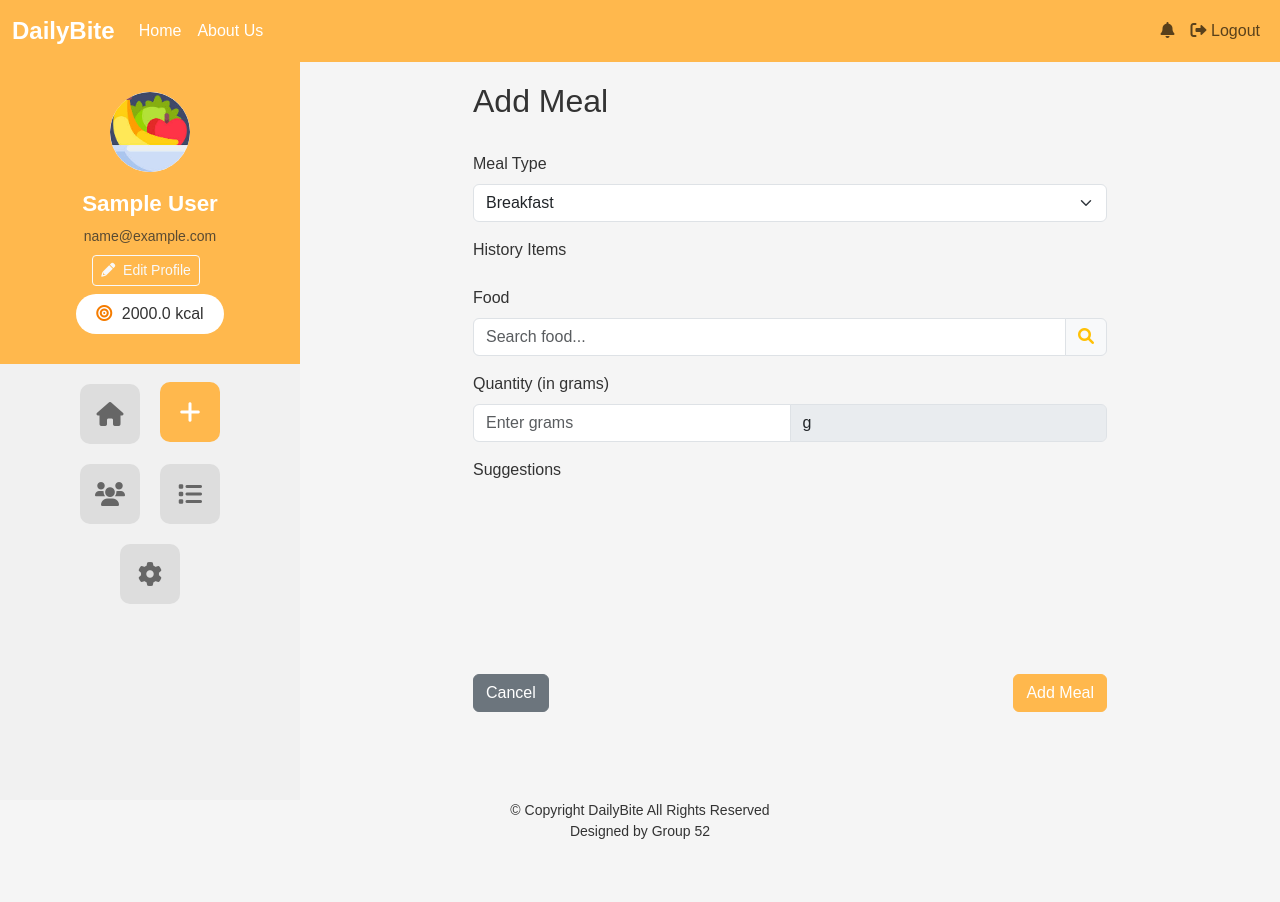
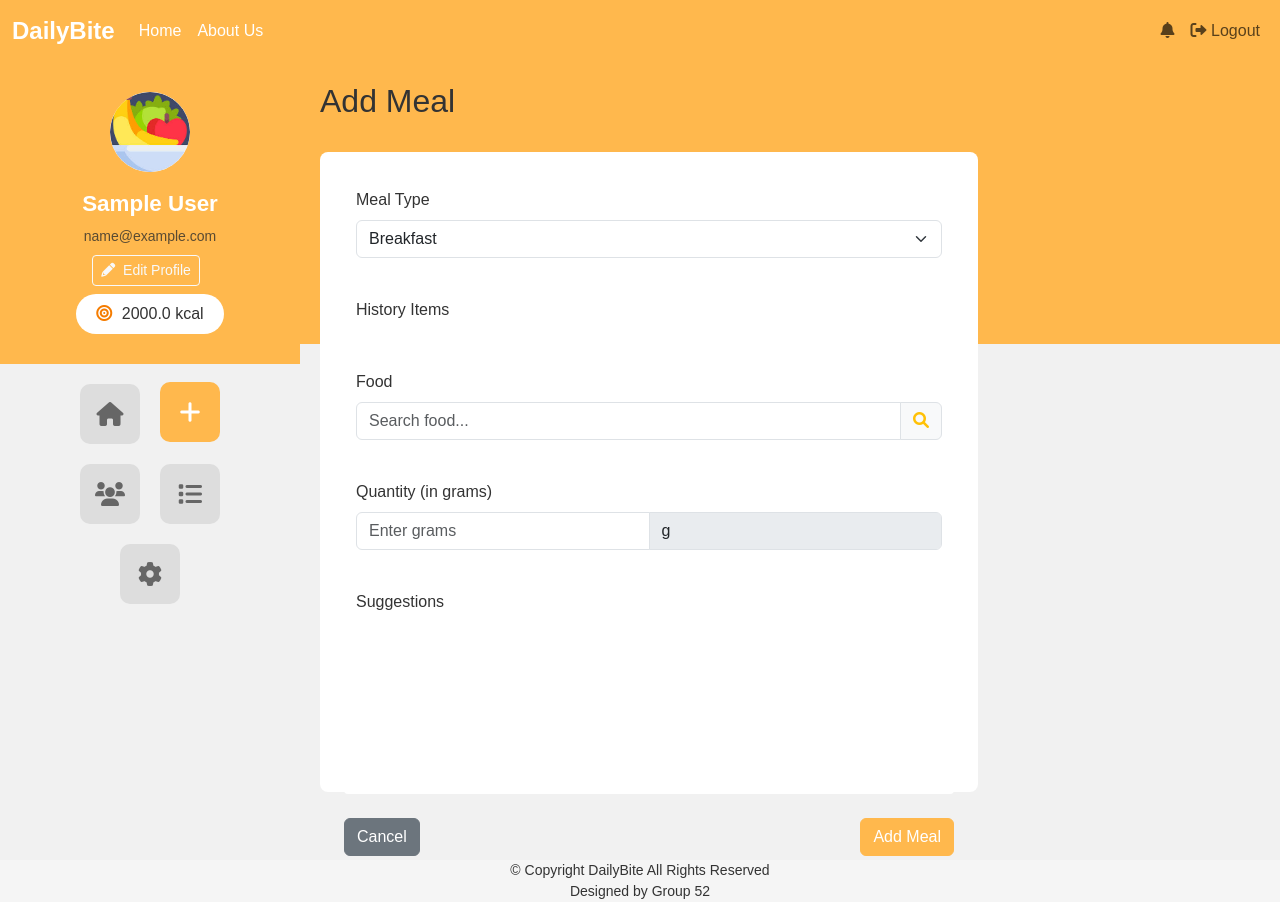
Before and after one commit to ocele/CITS5505, a Flask app: page /addMeal in a window 1280 px wide. Before the commit the page ends 839 px from the top, so only its background shows below. Run offline with Flask 3, Linux system fonts and the light colour scheme; the visitor is signed in with stand-in values (Sample User, id 1); data comes from the database, SQL or seed files in the repository; data that the repository does not hold is empty; some libraries are stand-ins or nearby versions.

Commit message:
adjust the layout of main-content

```diff
--- a/app/static/styleAddMeal.css
+++ b/app/static/styleAddMeal.css
@@ -1,3 +1,10 @@
+.wholeContainer form {
+    background: #fff;
+    padding: 1.5rem;
+    border-radius: 8px;
+    height: 80vh;
+
+}
 .scrollable {
     overflow: auto;
     height: 10rem;
@@ -7,8 +14,11 @@
     width: 70%;
 }
 
-h2 {
+.wholeContainer > h2 {
     margin-bottom: 2rem ;
+    background: transparent;
+    display: inline-block;
+
 }
 
 .suggestions, .suggestion {
@@ -23,3 +33,9 @@ h2 {
 #unitInput[readonly] {
     background-color: #e9ecef;
   }
+  .wholeContainer form .mb-3 {
+    background-color: white;
+    padding: .75rem;
+    border-radius: 4px;
+    margin-bottom: 1rem;
+  }
--- a/app/static/style_dashboard.css
+++ b/app/static/style_dashboard.css
@@ -7,11 +7,27 @@ body {
     color: #333;
 }
 
+/* .dashboard-container {
+    display: flex;
+    flex-direction: column;
+    min-height: 100vh;
+    background-color: white;
+} */
 .dashboard-container {
     display: flex;
     flex-direction: column;
     min-height: 100vh;
-}
+
+    /* top 50% orange, bottom 50% gray */
+    background: linear-gradient(
+      to bottom,
+      #FFB84D 0%,
+      #FFB84D 40%,
+      #f1f1f1 40%,
+      #f1f1f1 100%
+    );
+  }
+
 
 /* Override navbar styles for dashboard */
 .navbar {
@@ -40,7 +56,7 @@ body {
 }
 
 .navigation-section {
-    background-color: #f1f1f1;
+    background-color: transparent;
     flex: 1;
     padding: 20px;
 }
--- a/app/templates/addMeal.html
+++ b/app/templates/addMeal.html
@@ -4,9 +4,10 @@
     <link rel="stylesheet" href="{{ url_for('static', filename='styleAddMeal.css') }}">
 {% endblock %}
 {% block content %}
-    <div class="container wholeContainer">
+    <div class="wholeContainer">
+        <h2>Add Meal</h2>
         <form action="{{ url_for('main.addMeal')}}" method="POST" novalidate>
-            <h2>Add Meal</h2>
+
             {{ form.hidden_tag() }} {# CSRF Token #}
 
             {# --- Meal Type --- #}
--- a/app/templates/sharing_list.html
+++ b/app/templates/sharing_list.html
@@ -8,7 +8,8 @@
 {% endblock %}
 
 {% block content %}
-<h1 class="sharing-list-title">Sharing List</h1>
+
+<h2 class="sharing-list-title">Sharing List</h2>
 
 <div class="sharing-list-container">
     {% if shares %}
```
Also changed, not shown: app/static/styleSettings.css (+15 -0 lines), app/static/style_sharing_list.css (+9 -1 lines), app/templates/settings.html (+7 -5 lines).
